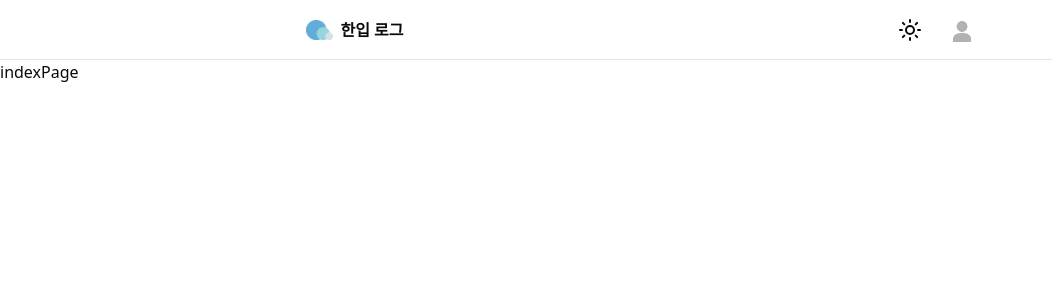
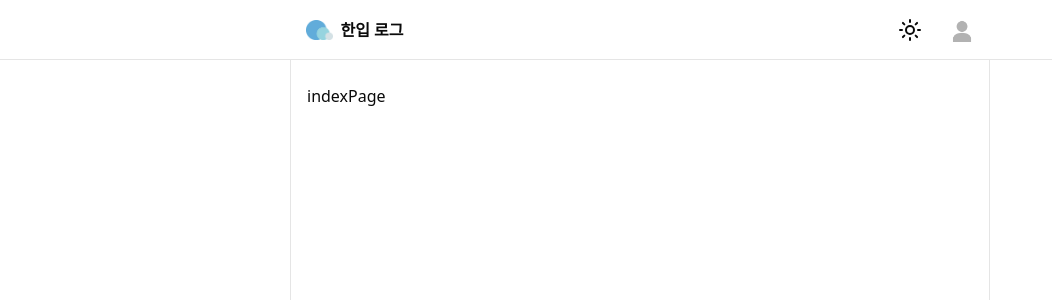
Before and after one commit to kangdy25/Fullstack-Mastery, a React (Vite) app in the folder sns-project/: page / in a window 1280 px wide. Shown: the top 300 px of the page, without its empty margins (0-1052 px from the left). Built offline with nearby package versions, Linux system fonts and the light colour scheme.

Commit message:
Global Layout Styling - Main

```diff
--- a/sns-project/src/components/layout/globalLayout.tsx
+++ b/sns-project/src/components/layout/globalLayout.tsx
@@ -6,7 +6,7 @@
 
 const GlobalLayout = () => {
   return (
-    <div className="">
+    <div className="flex min-h-[100vh] flex-col">
       <header className="h-15 border-b">
         <div className="m-auto flex h-full w-full max-w-175 justify-between px-4">
           <Link to={"/"} className="flex items-center gap-2">
@@ -25,7 +25,7 @@
           </div>
         </div>
       </header>
-      <main>
+      <main className="m-auto w-full max-w-175 flex-1 border-x px-4 py-6">
         <Outlet />
       </main>
     </div>
```
